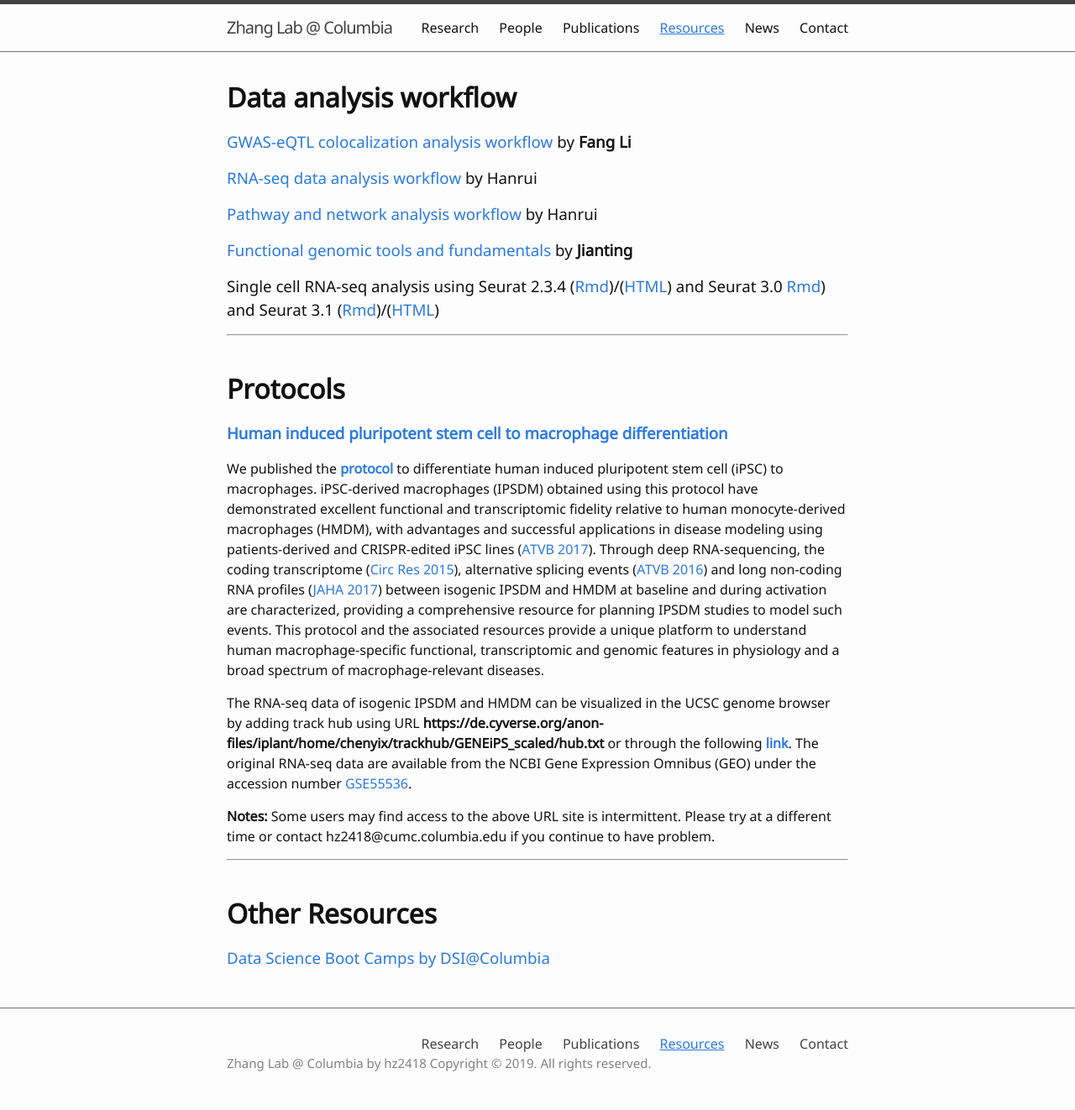
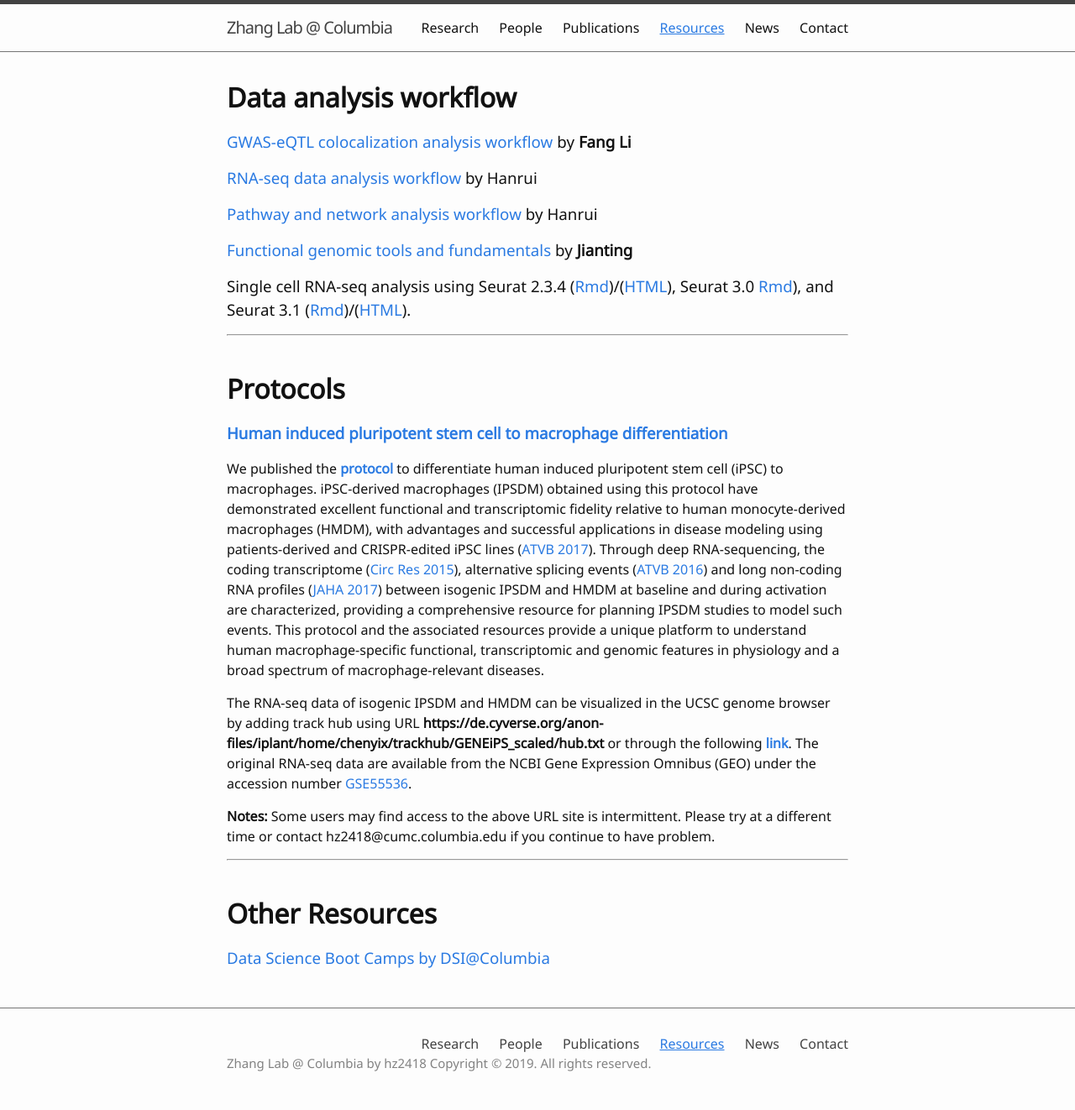
Before and after one commit to hanruizhang/zhanglab, a Jekyll site: the page built from 4_Resources.md, in a window 1280 px wide. Shown: the whole page at 84% size. Built offline with Jekyll 4.4.1, drawn with Linux system fonts in a browser that asks for light colours.

Commit message:
Update 4_Resources.md

```diff
--- a/4_Resources.md
+++ b/4_Resources.md
@@ -11,7 +11,7 @@ nav: true
 ### [RNA-seq data analysis workflow](https://hanruizhang.github.io/RNAseq-analysis-workflow/) by Hanrui
 ### [Pathway and network analysis workflow](https://hanruizhang.github.io/Pathway-Network-Analysis/) by Hanrui
 ### [Functional genomic tools and fundamentals](https://hanruizhang.github.io/Functional-Genomic-Tools/Functional_Genomics_Tools.html) by **Jianting**
-### Single cell RNA-seq analysis using Seurat 2.3.4 ([Rmd](/file/scRNAseq_Tutorial_latest.Rmd))/([HTML](/file/scRNAseq_Tutorial_latest.html)) and Seurat 3.0 [Rmd](/file/Zhang_Seurat_PBMC_20191001.Rmd)) and Seurat 3.1 ([Rmd](/file/00_Seurat_PBMC_20200310.Rmd))/([HTML](/file/00_Seurat_PBMC_20200310.html))
+### Single cell RNA-seq analysis using Seurat 2.3.4 ([Rmd](/file/scRNAseq_Tutorial_latest.Rmd))/([HTML](/file/scRNAseq_Tutorial_latest.html)), Seurat 3.0 [Rmd](/file/Zhang_Seurat_PBMC_20191001.Rmd)), and Seurat 3.1 ([Rmd](/file/00_Seurat_PBMC_20200310.Rmd))/([HTML](/file/00_Seurat_PBMC_20200310.html)).
 
 ------
 &nbsp;
```
